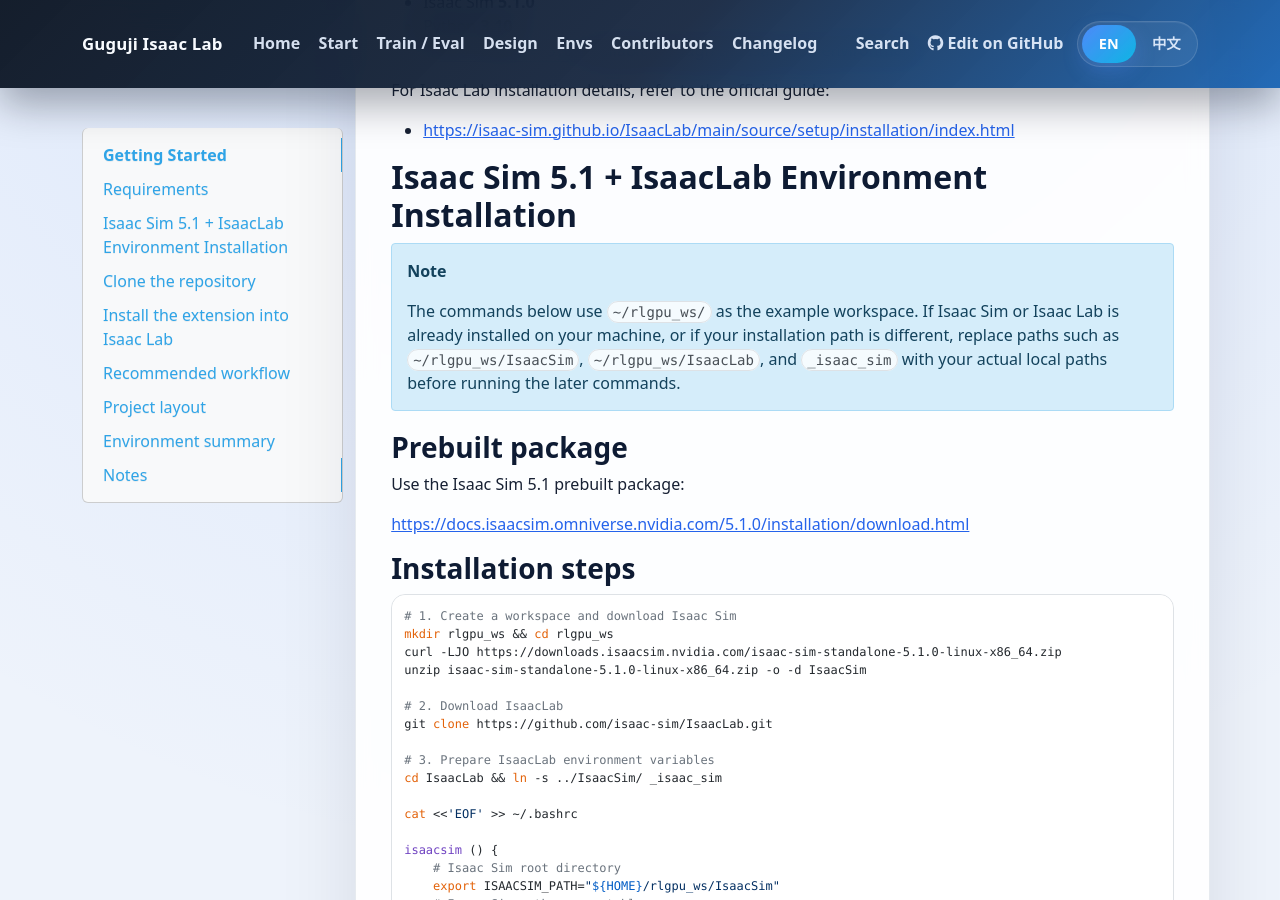
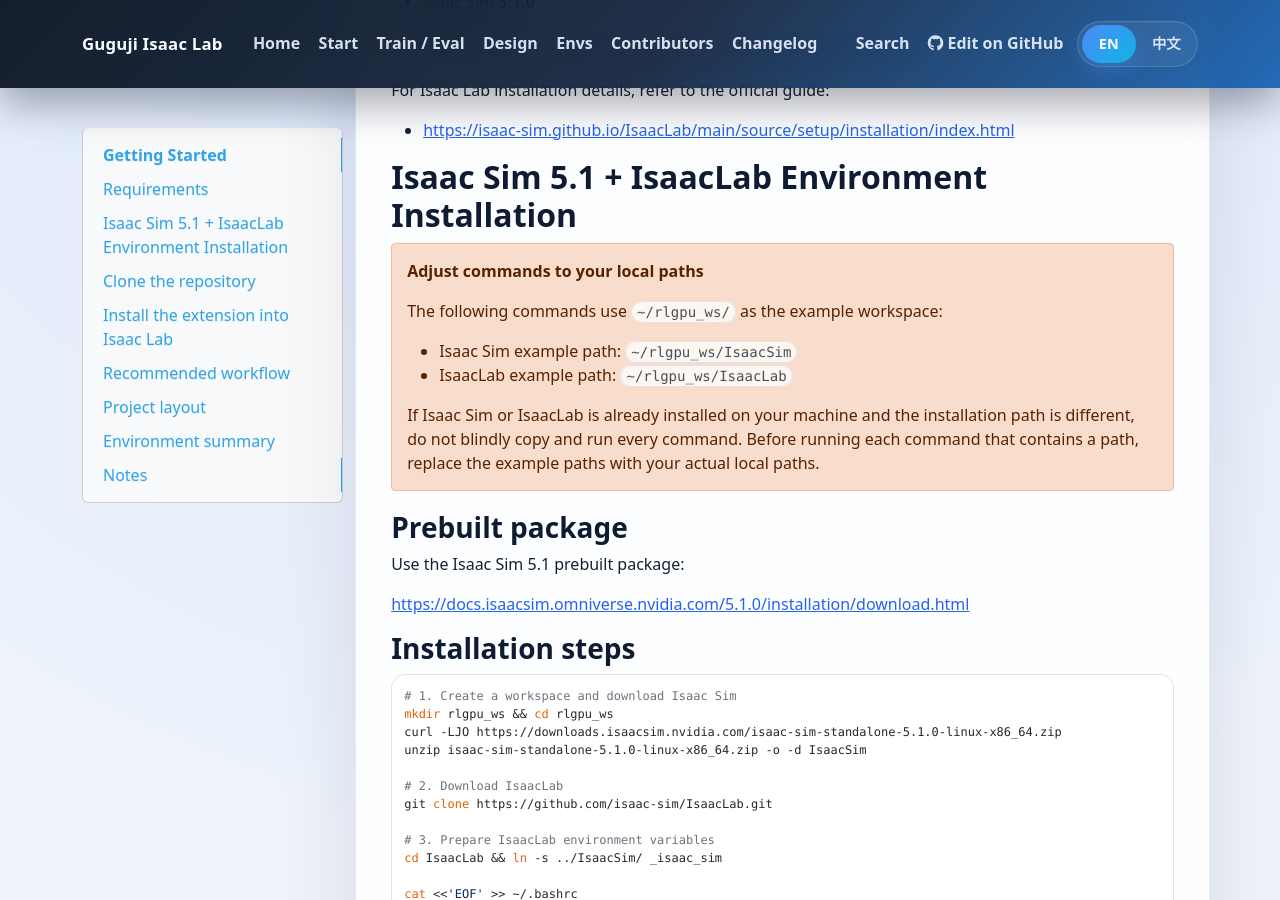
Before and after one commit to osrbot/guguji_isaaclab, an MkDocs documentation site: the page built from docs/getting-started.md, in a window 1280 px wide and 900 px high, scrolled down 320 px. Built offline with MkDocs 1.6.1, drawn with Linux system fonts in a browser that asks for light colours; nearby versions of some CDN libraries.

Commit message:
docs: clarify path adjustment warning for beginners

```diff
--- a/docs/getting-started.md
+++ b/docs/getting-started.md
@@ -15,8 +15,13 @@
 
 ## Isaac Sim 5.1 + IsaacLab Environment Installation
 
-!!! note
-    The commands below use `~/rlgpu_ws/` as the example workspace. If Isaac Sim or Isaac Lab is already installed on your machine, or if your installation path is different, replace paths such as `~/rlgpu_ws/IsaacSim`, `~/rlgpu_ws/IsaacLab`, and `_isaac_sim` with your actual local paths before running the later commands.
+!!! warning "Adjust commands to your local paths"
+    The following commands use `~/rlgpu_ws/` as the example workspace:
+
+    - Isaac Sim example path: `~/rlgpu_ws/IsaacSim`
+    - IsaacLab example path: `~/rlgpu_ws/IsaacLab`
+
+    If Isaac Sim or IsaacLab is already installed on your machine and the installation path is different, do not blindly copy and run every command. Before running each command that contains a path, replace the example paths with your actual local paths.
 
 ### Prebuilt package
 
```
